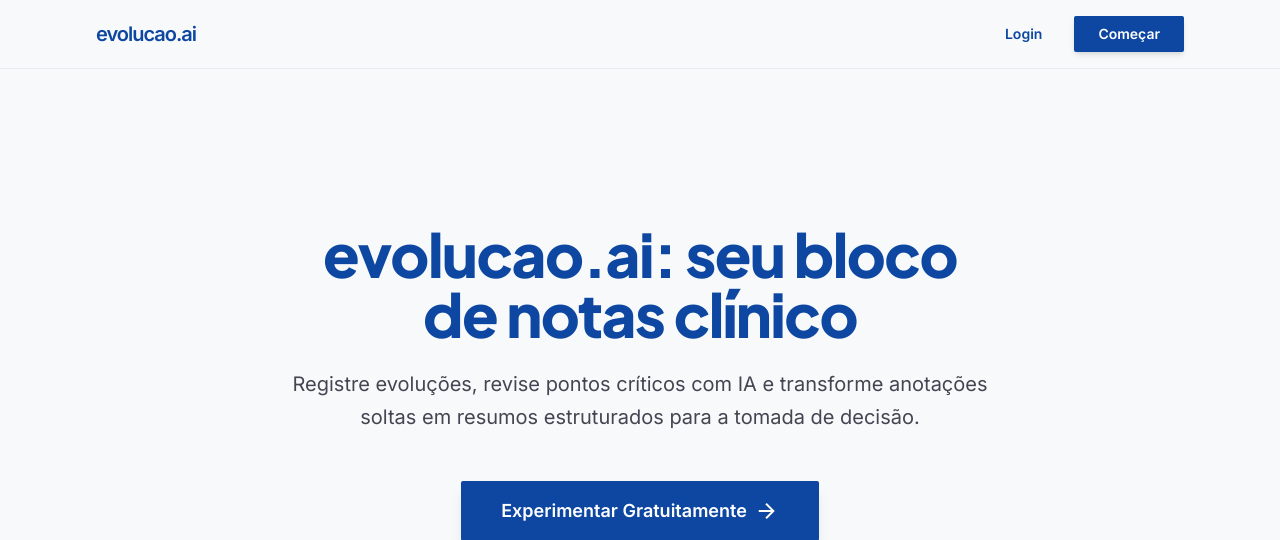
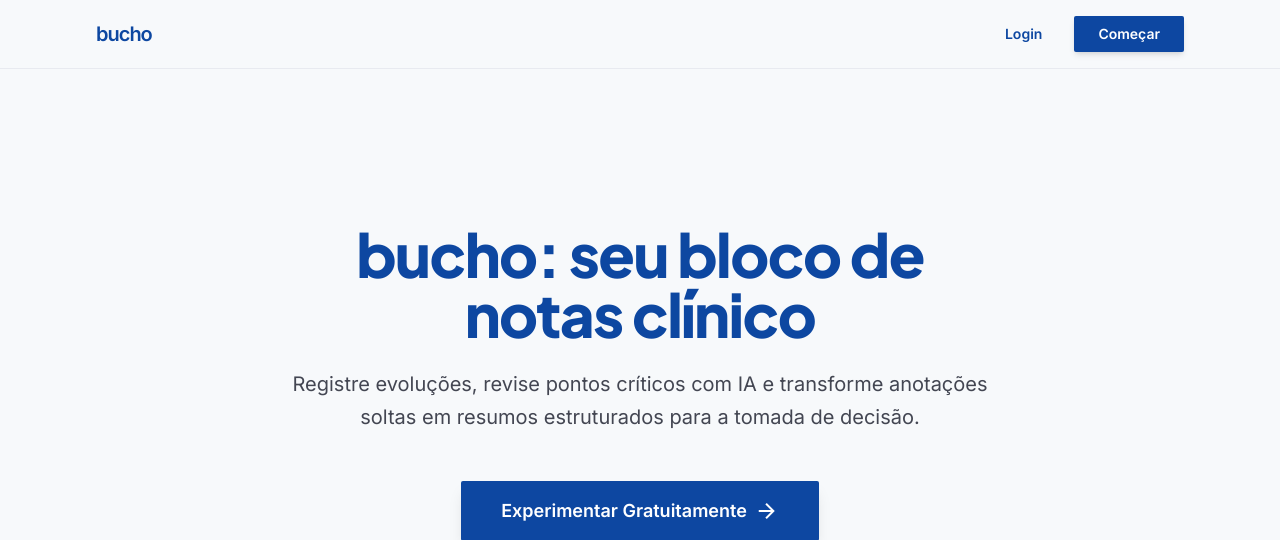
Before and after one commit to felipe-matsuoka123/meu_bloco, a Flask app: page / in a window 1280 px wide. Shown: the top 540 px of the page. Run offline with Flask 3, Linux system fonts and the light colour scheme; some libraries are stand-ins or nearby versions.

Commit message:
hard coded path

```diff
--- a/app.py
+++ b/app.py
@@ -38,10 +38,7 @@ load_dotenv(BASE_DIR / ".env")
 app = Flask(__name__)
 logger = logging.getLogger(__name__)
 app.config["SECRET_KEY"] = os.environ.get("SECRET_KEY", "change-me-for-production")
-app.config["DATABASE_URL"] = os.environ.get(
-    "DATABASE_URL",
-    "postgresql://postgres:postgres@localhost:5432/meu_bloco",
-)
+app.config["DATABASE_URL"] = db.DATABASE_URL
 app.config["GEMINI_MODEL"] = os.environ.get("GEMINI_MODEL", "gemini-3-flash-preview")
 app.config["GEMINI_TEMPERATURE"] = float(os.environ.get("GEMINI_TEMPERATURE", "0.0"))
 app.config["GEMINI_TIMEOUT_SECONDS"] = int(os.environ.get("GEMINI_TIMEOUT_SECONDS", "45"))
--- a/db.py
+++ b/db.py
@@ -1,6 +1,5 @@
 from __future__ import annotations
 
-import os
 from datetime import date, datetime
 from pathlib import Path
 from typing import Any
@@ -11,11 +10,11 @@ from psycopg.rows import dict_row
 
 BASE_DIR = Path(__file__).resolve().parent
 SCHEMA_PATH = BASE_DIR / "schema.sql"
-DEFAULT_DATABASE_URL = "postgresql://postgres:postgres@localhost:5432/meu_bloco"
+DATABASE_URL = "postgresql://postgres:postgres@localhost:5432/meu_bloco"
 
 
 def database_url() -> str:
-    return current_app.config.get("DATABASE_URL") or os.environ.get("DATABASE_URL", DEFAULT_DATABASE_URL)
+    return current_app.config.get("DATABASE_URL") or DATABASE_URL
 
 
 def get_db() -> psycopg.Connection:
--- a/templates/base.html
+++ b/templates/base.html
@@ -3,7 +3,7 @@
 <head>
     <meta charset="UTF-8">
     <meta name="viewport" content="width=device-width, initial-scale=1.0">
-    <title>{% block title %}evolucao.ai{% endblock %}</title>
+    <title>{% block title %}bucho{% endblock %}</title>
     <link rel="stylesheet" href="{{ url_for('static', filename='styles.css') }}">
 </head>
 <body>
--- a/templates/checkout_cancel.html
+++ b/templates/checkout_cancel.html
@@ -1,6 +1,6 @@
 {% extends "base.html" %}
 
-{% block title %}Pagamento Cancelado | evolucao.ai{% endblock %}
+{% block title %}Pagamento Cancelado | bucho{% endblock %}
 
 {% block content %}
 <section class="auth-layout auth-layout-single">
--- a/templates/checkout_success.html
+++ b/templates/checkout_success.html
@@ -1,6 +1,6 @@
 {% extends "base.html" %}
 
-{% block title %}Pagamento Concluido | evolucao.ai{% endblock %}
+{% block title %}Pagamento Concluido | bucho{% endblock %}
 
 {% block content %}
 <section class="auth-layout auth-layout-single">
--- a/templates/landing.html
+++ b/templates/landing.html
@@ -3,7 +3,7 @@
 <head>
     <meta charset="utf-8">
     <meta content="width=device-width, initial-scale=1.0" name="viewport">
-    <title>evolucao.ai: Seu Bloco de Notas Clinico</title>
+    <title>bucho: Seu Bloco de Notas Clinico</title>
     <script src="https://cdn.tailwindcss.com?plugins=forms,container-queries"></script>
     <link href="https://fonts.googleapis.com/css2?family=Plus+Jakarta+Sans:wght@400;500;600;700;800&amp;family=Inter:wght@300;400;500;600&amp;display=swap" rel="stylesheet">
     <link href="https://fonts.googleapis.com/css2?family=Material+Symbols+Outlined:wght,FILL@100..700,0..1&amp;display=swap" rel="stylesheet">
@@ -84,7 +84,7 @@
 </head>
 <body class="bg-surface text-on-surface selection:bg-primary-fixed selection:text-on-primary-fixed">
     <nav class="fixed top-0 z-50 flex w-full items-center justify-between border-b border-outline-variant/30 bg-[#f7f9fb] px-8 py-4 md:px-24">
-        <div class="text-xl font-bold tracking-tighter text-primary">evolucao.ai</div>
+        <div class="text-xl font-bold tracking-tighter text-primary">bucho</div>
         <div class="flex items-center gap-4">
             <a href="{{ url_for('login') }}" class="px-4 py-2 text-sm font-semibold text-primary">Login</a>
             <a href="{{ url_for('register') }}" class="rounded bg-primary px-6 py-2 text-sm font-semibold text-white shadow-md transition-all active:scale-95">Começar</a>
@@ -94,7 +94,7 @@
     <main class="pt-24">
         <section class="mx-auto max-w-4xl px-8 py-20 text-center md:px-24 md:py-32">
             <h1 class="mb-6 text-4xl font-extrabold leading-tight tracking-tight text-primary md:text-6xl">
-                evolucao.ai: seu bloco de notas clínico
+                bucho: seu bloco de notas clínico
             </h1>
             <p class="mb-12 text-xl leading-relaxed text-on-surface-variant">Registre evoluções, revise pontos críticos com IA e transforme anotações soltas em resumos estruturados para a tomada de decisão.</p>
             <div class="flex flex-col justify-center gap-4 sm:flex-row">
@@ -181,7 +181,7 @@
                         <div class="order-2 flex-1 lg:max-w-[32%] lg:order-1">
                             <div class="mb-4 inline-block rounded-full bg-primary-fixed px-4 py-1 text-sm font-bold text-primary">PASSO 3</div>
                             <h3 class="mb-4 text-2xl font-bold">Gere a tabela de resumo</h3>
-                            <p class="mb-6 text-lg leading-relaxed text-on-surface-variant">Selecione as anotações que deseja incluir e deixe que o evolucao.ai gere uma tabela consolidada. A estrutura prioriza problema ativo, estado atual, riscos reais e plano resumido.</p>
+                            <p class="mb-6 text-lg leading-relaxed text-on-surface-variant">Selecione as anotações que deseja incluir e deixe que o bucho gere uma tabela consolidada. A estrutura prioriza problema ativo, estado atual, riscos reais e plano resumido.</p>
                             <div class="mt-6 grid grid-cols-1 gap-4">
                                 <div class="flex items-start gap-4">
                                     <div class="flex h-8 w-8 flex-shrink-0 items-center justify-center rounded-full bg-primary font-bold text-white">1</div>
@@ -209,7 +209,7 @@
         <section class="bg-primary px-8 py-24 text-center text-white">
             <div class="mx-auto max-w-2xl">
                 <h2 class="mb-8 text-3xl font-extrabold md:text-4xl">Otimize sua rotina hoje</h2>
-                <p class="mb-10 text-lg opacity-90">Simplifique sua evolução diária e passagem de caso com o evolucao.ai.</p>
+                <p class="mb-10 text-lg opacity-90">Simplifique sua evolução diária e passagem de caso com o bucho.</p>
                 <a href="{{ url_for('register') }}" class="rounded bg-white px-12 py-5 text-xl font-bold text-primary shadow-xl transition-colors hover:bg-surface-bright">
                     Começar Agora
                 </a>
@@ -220,8 +220,8 @@
 
     <footer class="border-t border-outline-variant/30 bg-surface-container-high px-8 py-12 md:px-24">
         <div class="mx-auto flex max-w-6xl flex-col items-center justify-between gap-6 md:flex-row">
-            <div class="text-lg font-bold text-primary">evolucao.ai</div>
-            <div class="text-xs text-on-surface-variant">© 2024 evolucao.ai.</div>
+            <div class="text-lg font-bold text-primary">bucho</div>
+            <div class="text-xs text-on-surface-variant">© 2024 bucho.</div>
             <div class="flex gap-6 text-xs text-on-surface-variant">
                 <a class="hover:text-primary" href="{{ url_for('login') }}">Privacidade</a>
                 <a class="hover:text-primary" href="{{ url_for('register') }}">Termos</a>
--- a/templates/login.html
+++ b/templates/login.html
@@ -3,7 +3,7 @@
 <head>
     <meta charset="utf-8">
     <meta content="width=device-width, initial-scale=1.0" name="viewport">
-    <title>Login | evolucao.ai</title>
+    <title>Login | bucho</title>
     <link href="https://fonts.googleapis.com" rel="preconnect">
     <link crossorigin href="https://fonts.gstatic.com" rel="preconnect">
     <link href="https://fonts.googleapis.com/css2?family=Plus+Jakarta+Sans:wght@400;500;600;700;800&amp;family=Inter:wght@400;500;600&amp;display=swap" rel="stylesheet">
@@ -97,7 +97,7 @@
     <header class="top-0 z-50 bg-[#f7f9fb]">
         <div class="mx-auto flex w-full max-w-7xl items-center justify-between px-6 py-4">
             <div class="flex items-center gap-2">
-                <a href="{{ url_for('index') }}" class="font-headline text-xl font-extrabold tracking-tighter text-[#003178]">evolucao.ai</a>
+                <a href="{{ url_for('index') }}" class="font-headline text-xl font-extrabold tracking-tighter text-[#003178]">bucho</a>
             </div>
             <div class="flex items-center gap-4">
                 <a class="rounded-lg px-4 py-2 font-headline text-base font-bold tracking-tight text-[#003178] transition-all active:scale-[0.99] active:opacity-80 hover:bg-[#e0e3e5]/50" href="{{ url_for('login') }}">Login</a>
@@ -177,7 +177,7 @@
 
     <footer class="border-t border-[#c3c6d4]/15 bg-[#f2f4f6]">
         <div class="mx-auto flex w-full max-w-7xl flex-col items-center justify-between gap-4 px-6 py-8 md:flex-row">
-            <div class="font-label text-xs font-medium uppercase tracking-widest text-[#191c1e]">© 2026 evolucao.ai.</div>
+            <div class="font-label text-xs font-medium uppercase tracking-widest text-[#191c1e]">© 2026 bucho.</div>
             <nav class="flex flex-wrap justify-center gap-6">
                 <a class="font-label text-xs font-medium uppercase tracking-widest text-[#191c1e] transition-transform hover:-translate-y-[1px] hover:text-[#003178]" href="{{ url_for('index') }}">Inicio</a>
                 <a class="font-label text-xs font-medium uppercase tracking-widest text-[#191c1e] transition-transform hover:-translate-y-[1px] hover:text-[#003178]" href="{{ url_for('register') }}">Cadastro</a>
--- a/templates/notes.html
+++ b/templates/notes.html
@@ -3,7 +3,7 @@
 <head>
     <meta charset="utf-8">
     <meta content="width=device-width, initial-scale=1.0" name="viewport">
-    <title>Anotações | evolucao.ai</title>
+    <title>Anotações | bucho</title>
     <link href="https://fonts.googleapis.com/css2?family=Plus+Jakarta+Sans:wght@400;500;600;700;800&amp;family=Inter:wght@300;400;500;600&amp;display=swap" rel="stylesheet">
     <link href="https://fonts.googleapis.com/css2?family=Material+Symbols+Outlined:wght,FILL@100..700,0..1&amp;display=swap" rel="stylesheet">
     <script src="https://cdn.tailwindcss.com?plugins=forms,container-queries"></script>
@@ -216,7 +216,7 @@
 <body class="flex min-h-screen bg-surface font-body text-on-surface">
     <aside class="fixed left-0 top-0 z-40 hidden h-full w-64 flex-col space-y-4 bg-surface-container-low p-6 lg:flex no-print">
         <div class="mb-8">
-            <h1 class="font-headline text-lg font-black tracking-tight text-primary">evolucao.ai</h1>
+            <h1 class="font-headline text-lg font-black tracking-tight text-primary">bucho</h1>
             <p class="mt-1 text-xs font-medium text-on-surface-variant">Organize e revise suas anotações com clareza.</p>
         </div>
 
@@ -244,7 +244,7 @@
     <main class="flex-1 p-6 lg:ml-64 lg:p-8 xl:p-10">
         <header class="mb-10 flex flex-col gap-5 md:mb-12 md:flex-row md:items-end md:justify-between no-print">
             <div>
-                <a class="inline-flex font-headline text-lg font-black tracking-tight text-primary lg:hidden" href="{{ url_for('notes') }}">evolucao.ai</a>
+                <a class="inline-flex font-headline text-lg font-black tracking-tight text-primary lg:hidden" href="{{ url_for('notes') }}">bucho</a>
                 <p class="mt-1 text-xs font-medium text-on-surface-variant lg:hidden">Organize e revise suas anotações com clareza.</p>
                 <h2 class="mb-2 font-headline text-3xl font-extrabold tracking-tight text-primary">{% if active_tab == 'sbar' %}Tabela de passagem{% else %}Suas anotações{% endif %}</h2>
                 {% if active_tab == 'sbar' %}
--- a/templates/pricing.html
+++ b/templates/pricing.html
@@ -1,6 +1,6 @@
 {% extends "base.html" %}
 
-{% block title %}Plano | evolucao.ai{% endblock %}
+{% block title %}Plano | bucho{% endblock %}
 
 {% block scripts %}
 <script src="https://js.stripe.com/clover/stripe.js"></script>
--- a/templates/register.html
+++ b/templates/register.html
@@ -3,7 +3,7 @@
 <head>
     <meta charset="utf-8">
     <meta content="width=device-width, initial-scale=1.0" name="viewport">
-    <title>Criar Conta | evolucao.ai</title>
+    <title>Criar Conta | bucho</title>
     <link href="https://fonts.googleapis.com/css2?family=Plus+Jakarta+Sans:wght@400;500;600;700;800&amp;family=Inter:wght@400;500;600&amp;display=swap" rel="stylesheet">
     <link href="https://fonts.googleapis.com/css2?family=Material+Symbols+Outlined:wght,FILL@100..700,0..1&amp;display=swap" rel="stylesheet">
     <script src="https://cdn.tailwindcss.com?plugins=forms,container-queries"></script>
@@ -100,7 +100,7 @@
     <header class="top-0 z-50 w-full bg-[#f7f9fb]">
         <div class="mx-auto flex w-full max-w-7xl items-center justify-between px-6 py-4">
             <div class="flex items-center gap-2">
-                <a href="{{ url_for('index') }}" class="font-headline text-xl font-extrabold tracking-tighter text-[#003178]">evolucao.ai</a>
+                <a href="{{ url_for('index') }}" class="font-headline text-xl font-extrabold tracking-tighter text-[#003178]">bucho</a>
             </div>
             <div class="flex items-center gap-3">
                 <a class="px-4 py-2 font-semibold text-[#003178] transition-all hover:bg-[#e0e3e5]/50 active:scale-[0.99]" href="{{ url_for('login') }}">Login</a>
@@ -188,7 +188,7 @@
     </main>
 
     <footer class="flex w-full flex-col items-center justify-between gap-4 border-t border-[#c3c6d4]/15 bg-[#f2f4f6] px-6 py-8 md:flex-row">
-        <div class="text-xs font-medium uppercase tracking-widest text-[#003178]">© 2026 evolucao.ai.</div>
+        <div class="text-xs font-medium uppercase tracking-widest text-[#003178]">© 2026 bucho.</div>
         <div class="flex flex-wrap justify-center gap-6">
             <a class="text-xs font-medium uppercase tracking-widest text-[#191c1e] underline decoration-2 underline-offset-4 transition-transform hover:-translate-y-[1px] hover:text-[#003178]" href="{{ url_for('index') }}">Inicio</a>
             <a class="text-xs font-medium uppercase tracking-widest text-[#191c1e] underline decoration-2 underline-offset-4 transition-transform hover:-translate-y-[1px] hover:text-[#003178]" href="{{ url_for('login') }}">Login</a>
--- a/templates/register_terms.html
+++ b/templates/register_terms.html
@@ -1,6 +1,6 @@
 {% extends "base.html" %}
 
-{% block title %}Termos | evolucao.ai{% endblock %}
+{% block title %}Termos | bucho{% endblock %}
 
 {% block content %}
 <section class="auth-layout auth-layout-single">
```
Also changed, not shown: terms_placeholder.txt (+7 -0 lines), README.md.
